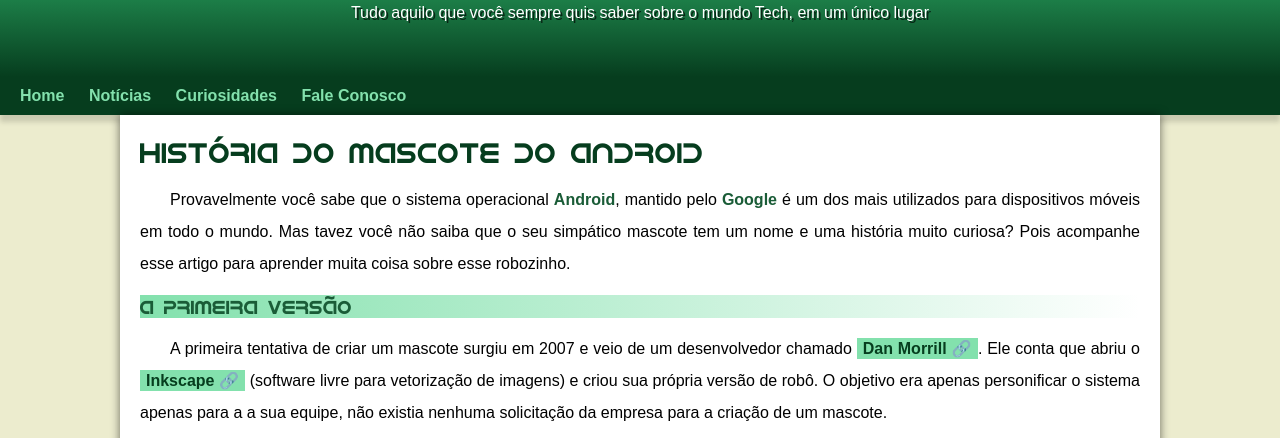
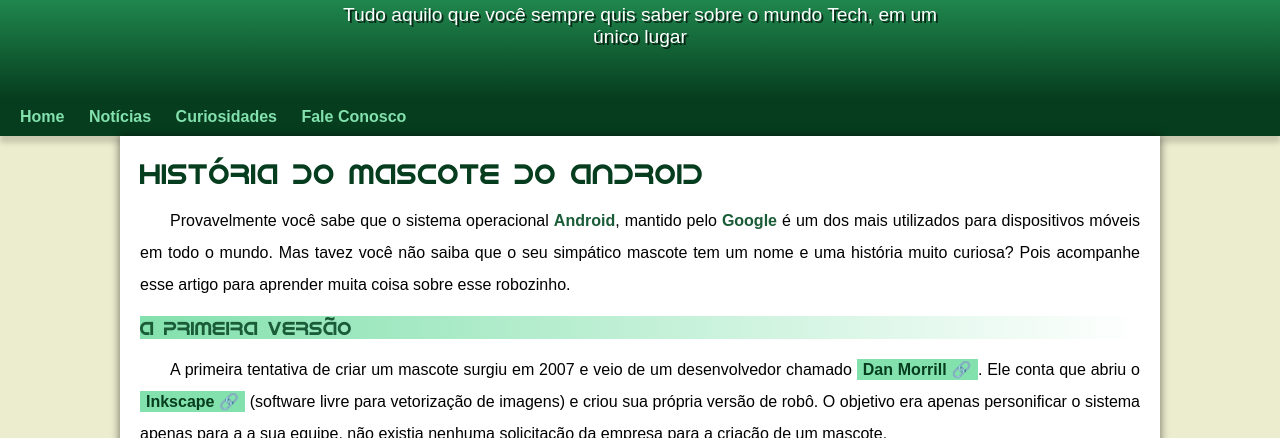
Before and after one commit to dbrangel/projeto-android, a plain HTML site: page index.html in a window 1280 px wide. Shown: the part 113-551 px from the top of the page. Drawn offline with Linux system fonts and the light colour scheme.

Commit message:
corrigindo paragrafo header

```diff
--- a/estilo/style.css
+++ b/estilo/style.css
@@ -56,7 +56,7 @@
 
 header > p {
     font-family: var(--fonte-padrao);
-    font-style: 1.2em;
+    font-size: 1.2em;
     color: white;
     max-width: 600px;
     margin: auto;
```
